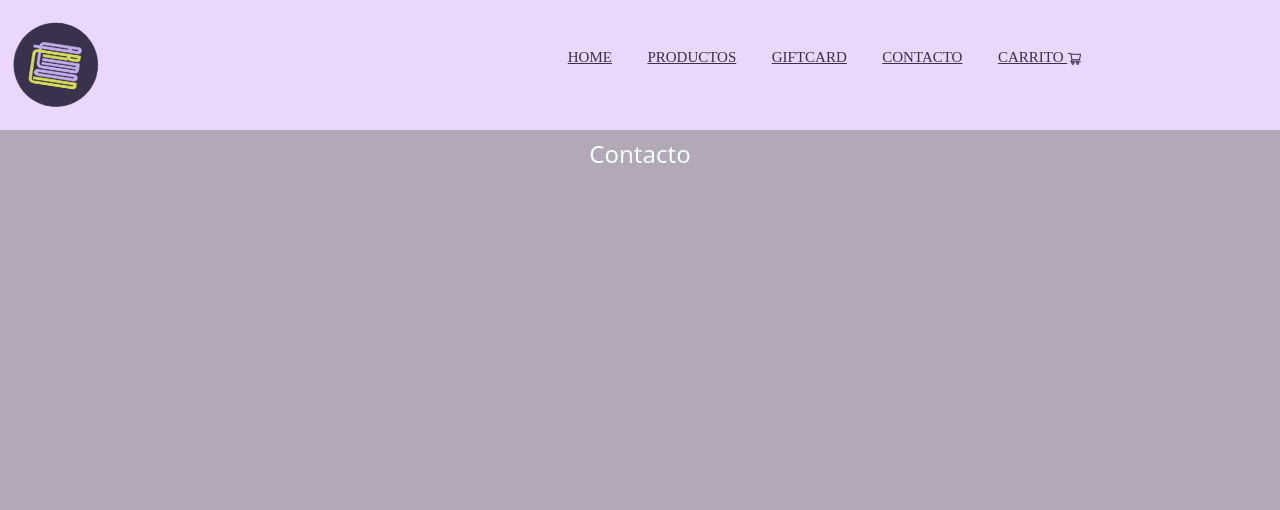
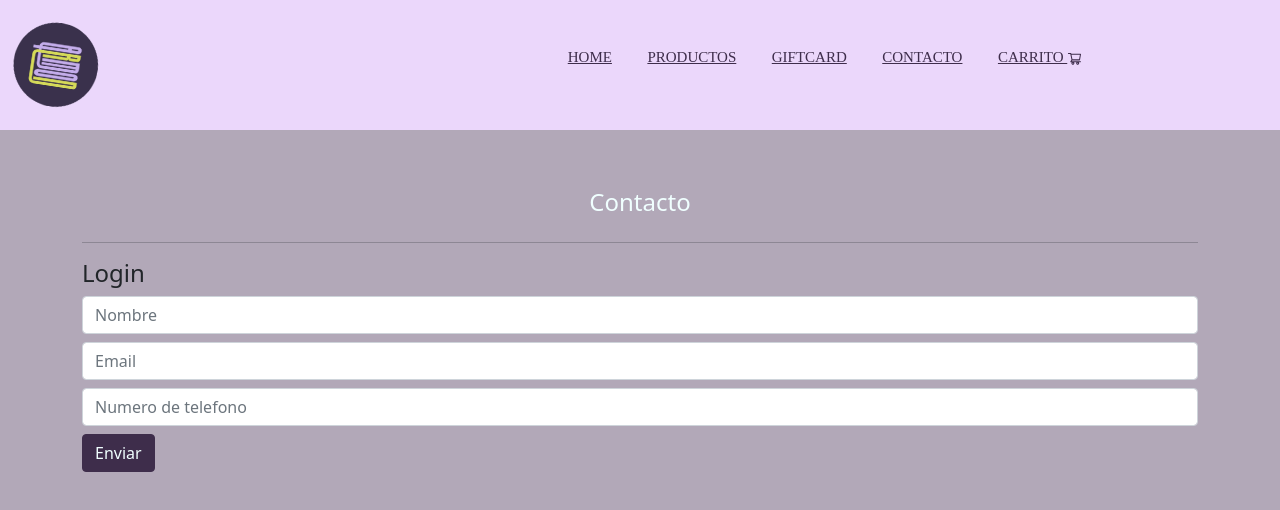
Before and after one commit to gerimartinez/entregaReact, a React (Create React App) app: page /contacto in a window 1280 px wide. Shown: the top 510 px of the page. Built offline with nearby package versions, Linux system fonts and the light colour scheme; a web font is replaced by a local one.

Commit message:
desafio sincronizar counter

```diff
--- a/src/App.css
+++ b/src/App.css
@@ -1,7 +1,7 @@
 
 .App {
     text-align: center;
-    background-color: #B2A8B8;
+
   }
 
   .App-logo {
--- a/src/componentes/Contacto/Contacto.js
+++ b/src/componentes/Contacto/Contacto.js
@@ -1,9 +1,84 @@
+import { useState } from "react"
+import Button from "react-bootstrap/Button"
 
 
 export const Contacto = () => {
+
+    const [values, setValues] = useState({
+        nombre: "",
+        email: "",
+        tel: ""
+    })
+
+    const handleInputChange = (e) => {
+        console.log(e.target.name)
+
+        setValues ({
+            ...values,
+            [e.target.name]: e.target.value
+        })
+    }
+
+    const handleSubmit = (e) => {
+        e.preventDefault()
+
+        console.log("submit del form")
+        console.log(values)
+    }
+
     return (
-        <h2>Contacto</h2>
+        <div className="container my-5">
+            <h2>Contacto</h2>
+            <hr/>
+
+            <form onSubmit={handleSubmit}>
+                <h4>Login</h4>
+                <input
+                    name="nombre"
+                    onChange={handleInputChange}
+                    value={values.nombre}
+                    placeholder="Nombre"
+                    type={"text"}
+                    className="form-control my-2"
+                />
+
+
+                <input
+                    name="email"
+                    onChange={handleInputChange}
+                    value={values.email}
+                    placeholder="Email"
+                    type={"email"}
+                    className="form-control my-2"
+                />
+
+                <input
+                    name="telefono"
+                    onChange={handleInputChange}
+                    value={values.tel}
+                    placeholder="Numero de telefono"
+                    type={"text"}
+                    className="form-control my-2"
+                />
+                <Button type={"submit"}>Enviar</Button>
+            </form>
+        </div>
+
+
+
     )
 }
 
 export default Contacto
+  //  useEffect(() => {
+
+    //    const clicker = () => {
+   //         console.log("click detectado")
+    //    }
+
+      //  window.addEventListener("click", clicker)
+
+      //  return () => {
+       //     window.addEventListener("click", clicker)
+        //}
+    //}, [])
--- a/src/componentes/Item/Item.js
+++ b/src/componentes/Item/Item.js
@@ -17,9 +17,8 @@ const Item = ({item}) => {
                  <hr></hr>
                  <strong>${item.precio}</strong>
              </Card.Text>
-             <ItemCount/>
              <Link to={`/item/${item.id}`}>
-               <Button variant="primary">Shop now</Button>
+               <Button className="btn btn-primary mx-3">Shop now</Button>
               </Link>
          </Card.Body>
      </Card>
--- a/src/componentes/ItemCount/ItemCount.js
+++ b/src/componentes/ItemCount/ItemCount.js
@@ -1,32 +1,26 @@
-import { useState, useEffect } from "react"
 import "./ItemCount.css"
+import Button from "react-bootstrap/esm/Button"
 
-const ItemCount = () => {
+const ItemCount = ( {max, setContador, contador, onAdd} ) => {
 
-    const [contador = 1, setContador] = useState(1)
 
-    const incrementar = () => {
-        setContador(contador + 1)
+    const handleSumar = () => {
+        contador < max && setContador(contador + 1)
     }
-    const decrementar = () => {
+    const handleRestar = () => {
         contador > 1 && setContador(contador - 1)
     }
 
-    useEffect(() => {
-        console.log("Montaje")
-
-        return () => {
-            console.log("Desmontaje")
-        }
-    }, [])
 
     return (
-        <div className="container my-5">
+        <div className="my-3 buttons">
 
             <div className="botones-cantidad">
-             <button className="btn btn-primary" onClick={decrementar}>-</button>
-             <p className="contador">{contador}</p>
-             <button className="btn btn-primary" onClick={incrementar}>+</button>
+             <button onClick={handleRestar} className="btn btn-primary" >-</button>
+             <span className="contador">{contador}</span>
+             <button onClick={handleSumar} className="btn btn-primary" >+</button>
+
+             <Button onClick={onAdd} className="btn btn-primary mx-3">Añadir al carrito</Button>
             </div>
 
         </div>
--- a/src/componentes/ItemDetail/ItemDetail.js
+++ b/src/componentes/ItemDetail/ItemDetail.js
@@ -4,11 +4,29 @@ import ListGroupItem from 'react-bootstrap/ListGroupItem'
 import ListGroup from 'react-bootstrap/ListGroup'
 import ItemCount from "../ItemCount/ItemCount"
 import Button from 'react-bootstrap/Button'
+import { useState } from "react"
+import { useNavigate } from "react-router-dom"
 
 
 
 export const ItemDetail = ({item}) => {
+
+    const [cantidad, setCantidad] = useState(1)
+    const navigate = useNavigate()
+    const handleVolver = () => {
+        navigate(-1)
+    }
+
+    const handleAgregar = () => {
+        const itemToCart = {
+            ...item,
+            cantidad
+        }
+        console.log(itemToCart)
+    }
+
     return(
+        <section>
           <Card style={{ width: '18rem' }} className="card">
              <Card.Img variant="top" src={item.img}/>
                 <Card.Body>
@@ -24,9 +42,16 @@ export const ItemDetail = ({item}) => {
                 </ListGroup>
                 <Card.Body>
                     {/*<Card.Link href="#">Card Link</Card.Link>*/}
-           <ItemCount/>
-           <Button className="btn btn-primary mx-3">Añadir al carrito</Button>
+                    <ItemCount
+                        max={item.max}
+                        contador={cantidad}
+                        setContador={setCantidad}
+                        onAdd={handleAgregar}
+                    />
                 </Card.Body>
            </Card>
+           <button onClick={handleVolver} className="btnShop">Volver</button>
+        </section>
+
     )
 }
--- a/src/componentes/ItemVendidos/ItemVendidos.js
+++ b/src/componentes/ItemVendidos/ItemVendidos.js
@@ -1,12 +1,13 @@
 import "./ItemVendidos.css"
 import Button from 'react-bootstrap/Button'
 import Carousel from 'react-bootstrap/Carousel'
+import { Link } from "react-router-dom"
 
 
 export const ItemVendidos = () => {
     return(
        <section>
-           <h6>// ARMON STUDIO // ARMON STUDIO // ARMON STUDIO // ARMON STUDIO // ARMON STUDIO // ARMON STUDIO // ARMON STUDIO // ARMON STUDIO // ARMON STU</h6>
+           <h6>// COOLEST SUNGLASSES IN TOWN // COOLEST SUNGLASSES IN TOWN // COOLEST SUNGLASSES IN TOWN  // COOLEST SUNGLASSES IN TOWN  // COOLEST SUNGLASSES // </h6>
          <Carousel className="contCarousel">
                 <Carousel.Item>
                     <img
@@ -50,21 +51,30 @@ export const ItemVendidos = () => {
                     <h2>Mila</h2>
                     <hr/>
                     <p className="precioProd">$3500</p>
-                    <Button variant="primary" className="btnShop">Shop now</Button>
+                    <Link to={`/productos`}>
+                        <Button variant="primary" className="btnShop">Shop now</Button>
+                    </Link>
+
               </div>
                 <div className="prodCard">
                     <img src="./imagenes/dolle.png" className="imgVendidos"></img>
                     <h2>Dolle</h2>
                     <hr/>
                     <p className="precioProd">$3200</p>
-                    <Button variant="primary" className="btnShop">Shop now</Button>
+                    <Link to={`/productos`}>
+                        <Button variant="primary" className="btnShop">Shop now</Button>
+                    </Link>
+
                 </div>
                 <div className="prodCard">
                     <img src="./imagenes/estocolmo.png" className="imgVendidos"></img>
                     <h2>Estocolmo</h2>
                     <hr/>
                     <p className="precioProd">$2800</p>
-                    <Button variant="primary" className="btnShop">Shop now</Button>
+                    <Link to={`/productos`}>
+                        <Button variant="primary" className="btnShop">Shop now</Button>
+                    </Link>
+
                 </div>
          </div>
        </section>
--- a/src/mock/data.js
+++ b/src/mock/data.js
@@ -6,7 +6,7 @@ const productos = [
         img: "/imagenes/grow.png",
         nombre: "GROW",
         cantidad: 1,
-        maximo: 5,
+        max: 7,
         precio: 1980
        },
        {
@@ -14,7 +14,7 @@ const productos = [
         img: "/imagenes/print.png",
         nombre: "PRINT",
         cantidad: 1,
-        maximo: 5,
+        max: 5,
         precio: 2500
        },
        {
@@ -22,7 +22,7 @@ const productos = [
         img: "/imagenes/africa.png",
         nombre: "AFRICA",
         cantidad: 1,
-        maximo: 5,
+        max: 5,
         precio: 2450
        },
        {
@@ -30,7 +30,7 @@ const productos = [
         img: "/imagenes/mila.png",
         nombre: "MILA",
         cantidad: 1,
-        maximo: 5,
+        max: 15,
         precio: 2450
        },
        {
@@ -38,7 +38,7 @@ const productos = [
         img: "/imagenes/dolle.png",
         nombre: "DOLLE",
         cantidad: 1,
-        maximo: 5,
+        max: 8,
         precio: 2230
        },
        {
@@ -46,7 +46,7 @@ const productos = [
         img: "/imagenes/estocolmo.png",
         nombre: "ESTOCOLMO",
         cantidad: 1,
-        maximo: 5,
+        max: 5,
         precio: 2550
        }
 ]
```
Lines whose indentation alone changed are shown as unchanged.
